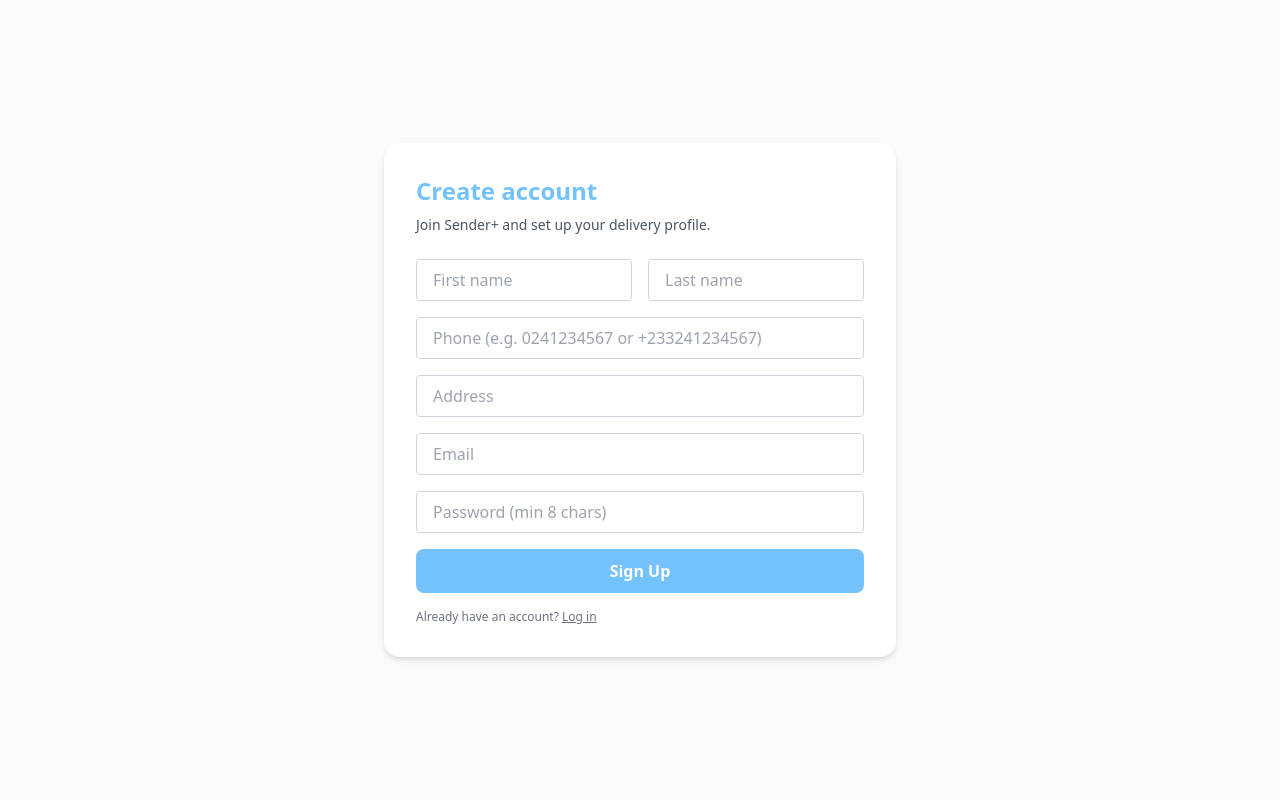
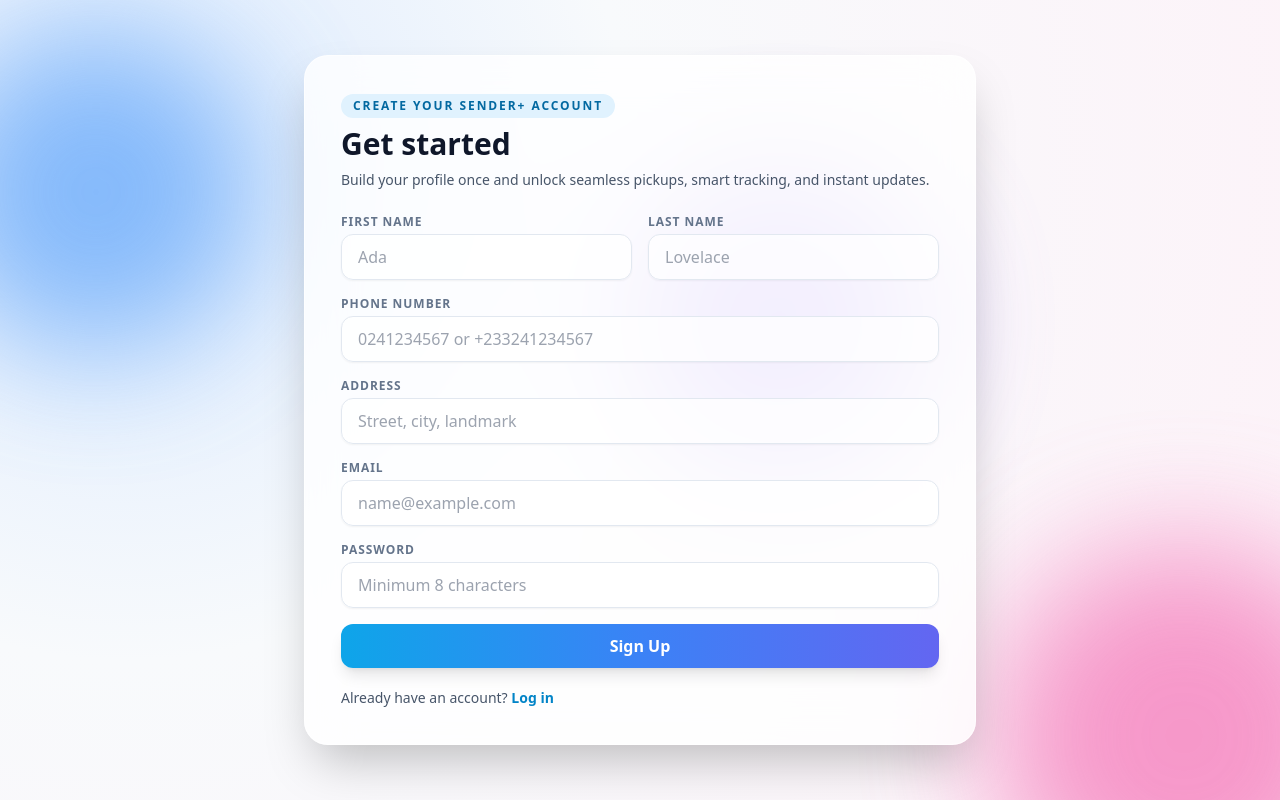
Before and after one commit to GideonOB/senderplus-web, a React (Vite) app: page /signup in a window 1280 px wide. Built offline with nearby package versions, Linux system fonts and the light colour scheme; no server answers.

Commit message:
Redesign login and signup pages with polished auth UI

```diff
--- a/src/index.css
+++ b/src/index.css
@@ -82,3 +82,90 @@ html[data-theme="forest"] .bg-gradient-to-b {
   background-image: none !important;
   background-color: var(--app-bg) !important;
 }
+
+/* Auth pages visual refresh */
+.auth-shell {
+  @apply relative flex min-h-screen items-center justify-center overflow-hidden px-4 py-8;
+  background: radial-gradient(circle at 10% 20%, #dbeafe 0%, #f8fafc 38%, #fdf2f8 100%);
+}
+
+.auth-orb {
+  @apply pointer-events-none absolute rounded-full opacity-70 blur-3xl;
+}
+
+.auth-orb--blue {
+  width: 20rem;
+  height: 20rem;
+  top: 2rem;
+  left: -4rem;
+  background: #60a5fa;
+}
+
+.auth-orb--pink {
+  width: 24rem;
+  height: 24rem;
+  right: -6rem;
+  bottom: -8rem;
+  background: #f472b6;
+}
+
+.auth-orb--violet {
+  width: 18rem;
+  height: 18rem;
+  top: 22%;
+  right: 28%;
+  background: #a78bfa;
+}
+
+.auth-card {
+  @apply relative z-10 rounded-3xl border border-white/60 bg-white/80 shadow-2xl backdrop-blur-xl;
+}
+
+.auth-kicker {
+  @apply mb-2 inline-flex rounded-full bg-sky-100 px-3 py-1 text-xs font-semibold uppercase tracking-[0.16em] text-sky-700;
+}
+
+.auth-input {
+  @apply w-full rounded-xl border border-slate-200 bg-white/70 px-4 py-2.5 text-slate-800 shadow-sm outline-none transition;
+}
+
+.auth-input:focus {
+  @apply border-sky-300 ring-2 ring-sky-200;
+}
+
+.auth-button {
+  @apply rounded-xl bg-gradient-to-r from-sky-500 via-blue-500 to-indigo-500 px-4 py-2.5 font-semibold text-white shadow-lg transition;
+}
+
+.auth-button:hover:not(:disabled) {
+  transform: translateY(-1px);
+  box-shadow: 0 16px 28px -16px rgba(14, 116, 220, 0.85);
+}
+
+.auth-button:disabled {
+  @apply cursor-not-allowed opacity-70;
+}
+
+html[data-theme="dark"] .auth-shell,
+html[data-theme="forest"] .auth-shell {
+  background: var(--app-bg);
+}
+
+html[data-theme="dark"] .auth-card,
+html[data-theme="forest"] .auth-card {
+  background: color-mix(in srgb, var(--card-bg) 82%, transparent);
+  border-color: var(--border-color);
+}
+
+html[data-theme="dark"] .auth-kicker,
+html[data-theme="forest"] .auth-kicker {
+  color: var(--app-text);
+  background: color-mix(in srgb, var(--card-bg) 60%, #60a5fa 40%);
+}
+
+html[data-theme="dark"] .auth-input,
+html[data-theme="forest"] .auth-input {
+  background-color: var(--card-bg);
+  border-color: var(--border-color);
+  color: var(--app-text);
+}
--- a/src/pages/LoginPage.jsx
+++ b/src/pages/LoginPage.jsx
@@ -35,42 +35,65 @@ const LoginPage = () => {
   };
 
   return (
-    <div className="min-h-screen bg-gray-50 flex items-center justify-center px-4">
-      <div className="w-full max-w-md bg-white rounded-2xl shadow-md p-6 md:p-8">
-        <h1 className="text-2xl font-bold text-[#73C2FB] mb-2">Welcome back</h1>
-        <p className="text-sm text-gray-600 mb-6">Sign in to continue with Sender+.</p>
+    <div className="auth-shell">
+      <div className="auth-orb auth-orb--blue" aria-hidden="true" />
+      <div className="auth-orb auth-orb--pink" aria-hidden="true" />
+      <div className="auth-orb auth-orb--violet" aria-hidden="true" />
 
-        {error && <div className="mb-3 rounded bg-red-100 text-red-700 px-3 py-2 text-sm">{error}</div>}
+      <div className="auth-card w-full max-w-md p-7 md:p-9">
+        <p className="auth-kicker">Sender+</p>
+        <h1 className="text-3xl font-bold text-slate-900">Welcome back</h1>
+        <p className="mt-2 text-sm text-slate-600">
+          Sign in to access your delivery dashboard and track every package in real time.
+        </p>
 
-        <form onSubmit={onSubmit} className="space-y-4">
+        {error && (
+          <div className="mt-5 rounded-xl border border-rose-200 bg-rose-50 px-3 py-2 text-sm text-rose-700">
+            {error}
+          </div>
+        )}
+
+        <form onSubmit={onSubmit} className="mt-6 space-y-4">
+          <div>
+            <label className="mb-1 block text-xs font-semibold uppercase tracking-[0.08em] text-slate-500" htmlFor="email">
+              Email
+            </label>
             <input
-            className="input"
+              id="email"
+              className="auth-input"
               type="email"
-            placeholder="Email"
+              placeholder="name@example.com"
               value={email}
               onChange={(e) => setEmail(e.target.value)}
               required
             />
+          </div>
+
+          <div>
+            <label className="mb-1 block text-xs font-semibold uppercase tracking-[0.08em] text-slate-500" htmlFor="password">
+              Password
+            </label>
             <input
-            className="input"
+              id="password"
+              className="auth-input"
               type="password"
-            placeholder="Password"
+              placeholder="Enter your password"
               value={password}
               onChange={(e) => setPassword(e.target.value)}
               required
             />
+          </div>
 
-          <button
-            type="submit"
-            disabled={loading}
-            className="w-full bg-[#73C2FB] text-white font-semibold py-2.5 rounded-lg hover:bg-[#61B2EB]"
-          >
+          <button type="submit" disabled={loading} className="auth-button w-full">
             {loading ? "Signing in..." : "Log In"}
           </button>
         </form>
 
-        <p className="text-xs text-gray-500 mt-4">
-          New here? <Link to="/signup" className="underline">Create an account</Link>
+        <p className="mt-5 text-sm text-slate-600">
+          New here?{" "}
+          <Link to="/signup" className="font-semibold text-sky-600 transition hover:text-sky-500">
+            Create an account
+          </Link>
         </p>
       </div>
     </div>
--- a/src/pages/SignupPage.jsx
+++ b/src/pages/SignupPage.jsx
@@ -41,32 +41,85 @@ const SignupPage = () => {
   };
 
   return (
-    <div className="min-h-screen bg-gray-50 flex items-center justify-center px-4 py-8">
-      <div className="w-full max-w-lg bg-white rounded-2xl shadow-md p-6 md:p-8">
-        <h1 className="text-2xl font-bold text-[#73C2FB] mb-2">Create account</h1>
-        <p className="text-sm text-gray-600 mb-6">Join Sender+ and set up your delivery profile.</p>
+    <div className="auth-shell">
+      <div className="auth-orb auth-orb--blue" aria-hidden="true" />
+      <div className="auth-orb auth-orb--pink" aria-hidden="true" />
+      <div className="auth-orb auth-orb--violet" aria-hidden="true" />
 
-        {error && <div className="mb-3 rounded bg-red-100 text-red-700 px-3 py-2 text-sm">{error}</div>}
+      <div className="auth-card w-full max-w-2xl p-7 md:p-9">
+        <p className="auth-kicker">Create your Sender+ account</p>
+        <h1 className="text-3xl font-bold text-slate-900">Get started</h1>
+        <p className="mt-2 text-sm text-slate-600">
+          Build your profile once and unlock seamless pickups, smart tracking, and instant updates.
+        </p>
 
-        <form onSubmit={onSubmit} className="grid grid-cols-1 md:grid-cols-2 gap-4">
-          <input className="input" name="first_name" placeholder="First name" value={form.first_name} onChange={onChange} required />
-          <input className="input" name="last_name" placeholder="Last name" value={form.last_name} onChange={onChange} required />
-          <input className="input md:col-span-2" name="phone_number" placeholder="Phone (e.g. 0241234567 or +233241234567)" value={form.phone_number} onChange={onChange} required />
-          <input className="input md:col-span-2" name="address" placeholder="Address" value={form.address} onChange={onChange} required />
-          <input className="input md:col-span-2" type="email" name="email" placeholder="Email" value={form.email} onChange={onChange} required />
-          <input className="input md:col-span-2" type="password" name="password" placeholder="Password (min 8 chars)" value={form.password} onChange={onChange} required />
+        {error && (
+          <div className="mt-5 rounded-xl border border-rose-200 bg-rose-50 px-3 py-2 text-sm text-rose-700">
+            {error}
+          </div>
+        )}
 
-          <button
-            type="submit"
-            disabled={loading}
-            className="md:col-span-2 w-full bg-[#73C2FB] text-white font-semibold py-2.5 rounded-lg hover:bg-[#61B2EB]"
-          >
+        <form onSubmit={onSubmit} className="mt-6 grid grid-cols-1 gap-4 md:grid-cols-2">
+          <div>
+            <label className="mb-1 block text-xs font-semibold uppercase tracking-[0.08em] text-slate-500" htmlFor="first_name">
+              First name
+            </label>
+            <input id="first_name" className="auth-input" name="first_name" placeholder="Ada" value={form.first_name} onChange={onChange} required />
+          </div>
+
+          <div>
+            <label className="mb-1 block text-xs font-semibold uppercase tracking-[0.08em] text-slate-500" htmlFor="last_name">
+              Last name
+            </label>
+            <input id="last_name" className="auth-input" name="last_name" placeholder="Lovelace" value={form.last_name} onChange={onChange} required />
+          </div>
+
+          <div className="md:col-span-2">
+            <label className="mb-1 block text-xs font-semibold uppercase tracking-[0.08em] text-slate-500" htmlFor="phone_number">
+              Phone number
+            </label>
+            <input
+              id="phone_number"
+              className="auth-input"
+              name="phone_number"
+              placeholder="0241234567 or +233241234567"
+              value={form.phone_number}
+              onChange={onChange}
+              required
+            />
+          </div>
+
+          <div className="md:col-span-2">
+            <label className="mb-1 block text-xs font-semibold uppercase tracking-[0.08em] text-slate-500" htmlFor="address">
+              Address
+            </label>
+            <input id="address" className="auth-input" name="address" placeholder="Street, city, landmark" value={form.address} onChange={onChange} required />
+          </div>
+
+          <div className="md:col-span-2">
+            <label className="mb-1 block text-xs font-semibold uppercase tracking-[0.08em] text-slate-500" htmlFor="email">
+              Email
+            </label>
+            <input id="email" className="auth-input" type="email" name="email" placeholder="name@example.com" value={form.email} onChange={onChange} required />
+          </div>
+
+          <div className="md:col-span-2">
+            <label className="mb-1 block text-xs font-semibold uppercase tracking-[0.08em] text-slate-500" htmlFor="password">
+              Password
+            </label>
+            <input id="password" className="auth-input" type="password" name="password" placeholder="Minimum 8 characters" value={form.password} onChange={onChange} required />
+          </div>
+
+          <button type="submit" disabled={loading} className="auth-button md:col-span-2 w-full">
             {loading ? "Creating account..." : "Sign Up"}
           </button>
         </form>
 
-        <p className="text-xs text-gray-500 mt-4">
-          Already have an account? <Link to="/login" className="underline">Log in</Link>
+        <p className="mt-5 text-sm text-slate-600">
+          Already have an account?{" "}
+          <Link to="/login" className="font-semibold text-sky-600 transition hover:text-sky-500">
+            Log in
+          </Link>
         </p>
       </div>
     </div>
```
Lines whose indentation alone changed are shown as unchanged.
